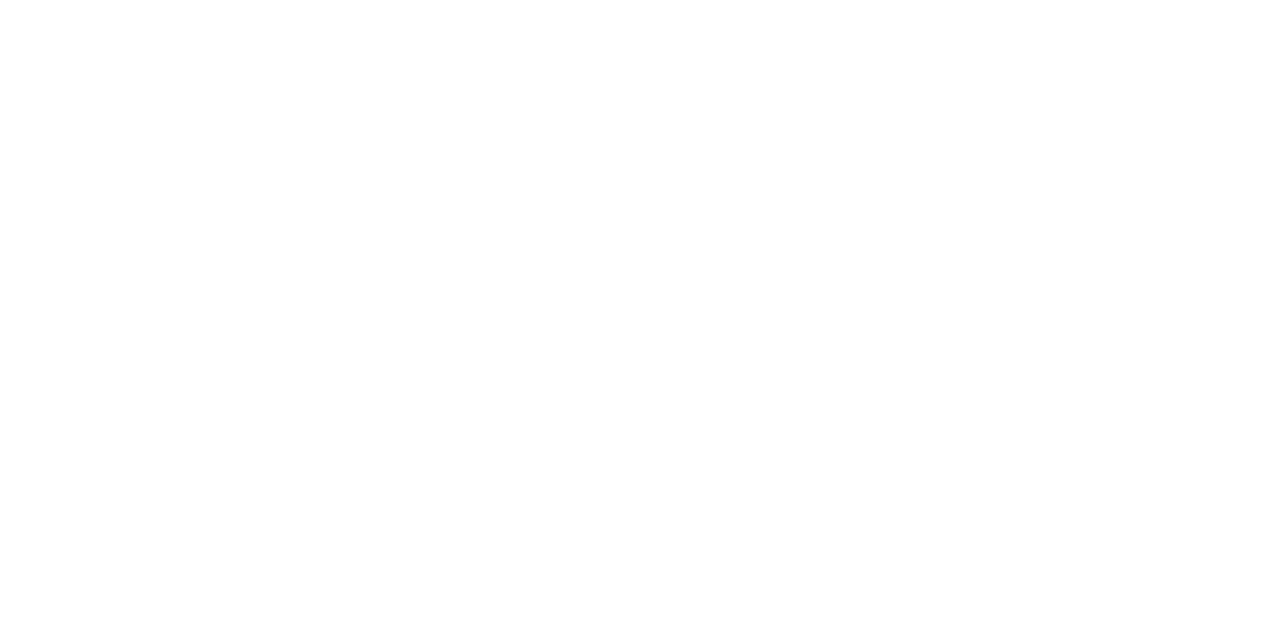
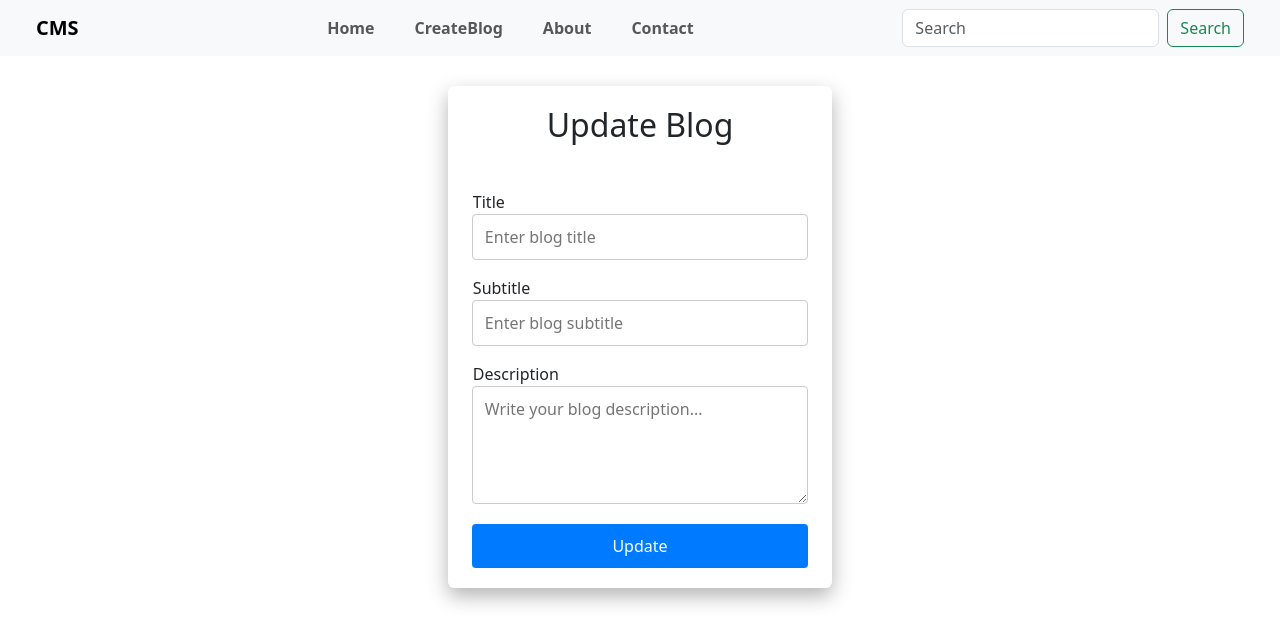
Before and after one commit to Shah-Arjun/cmsFrontend, a React (Vite) app: page /update/1 in a window 1280 px wide. Before the commit this address had no page. Shown: the top 644 px of the page. Built offline with nearby package versions, Linux system fonts and the light colour scheme; no server answers.

Commit message:
blog update logic

```diff
--- a/src/App.jsx
+++ b/src/App.jsx
@@ -5,6 +5,7 @@ import About from './pages/About/About'
 import Contact from './pages/Contact/Contact'
 import CreateBlog from './pages/CreateBlog/CreateBlog'
 import SingleBlog from './pages/SingleBlog/SingleBlog'
+import UpdateBlog from './pages/UpdateBlog/UpdateBlog'
 
 const App = () => {
   return (
@@ -13,6 +14,7 @@ const App = () => {
         <Route path='/' element={<Home />} />
         <Route path='/singleBlog/:id' element={<SingleBlog />} />
         <Route path='/createBlog' element={<CreateBlog />} />
+        <Route path='/update/:id' element={<UpdateBlog />} />
         <Route path='/about' element={<About />} />
         <Route path='/contact' element={<Contact />} />
       </Routes>
--- a/src/pages/SingleBlog/SingleBlog.css
+++ b/src/pages/SingleBlog/SingleBlog.css
@@ -1,35 +1,37 @@
-.form textarea {
-  padding: 10px 12px;
-  border: 1px solid #ccc;
-  border-radius: 4px;
-  color: #292626;
-  outline: none;
-  resize: vertical;
-  transition: border 0.3s ease, box-shadow 0.3s ease;
-}
-
-.form textarea:focus {
-  border-color: #007bff;
-  box-shadow: 0 0 4px rgba(0, 123, 255, 0.4);
-}
-
-/* Submit button */
-.btn-submit {
-  margin-top: 20px;
-  padding: 10px 15px;
-  background-color: #007bff;
-  color: #fff;
+/* Delete & Update Buttons */
+.btn-delete,
+.btn-update {
+  padding: 10px 18px;
   font-weight: 500;
   border: none;
-  border-radius: 4px;
+  border-radius: 6px;
   cursor: pointer;
   transition: background 0.3s ease, transform 0.2s ease;
 }
 
-.btn-submit:hover {
-  background-color: #0056b3;
-  transform: scale(1.03);
+/* Delete button (red) */
+.btn-delete {
+  background-color: #dc3545;
+  color: #fff;
 }
-button {
-    margin-top: 12px;
+.btn-delete:hover {
+  background-color: #bb2d3b;
+  transform: scale(1.05);
 }
+
+/* Update button (blue) */
+.btn-update {
+  background-color: #0d6efd;
+  color: #fff;
+  text-decoration: none;
+}
+.btn-update:hover {
+  background-color: #0b5ed7;
+  transform: scale(1.05);
+}
+
+/* Action Buttons Container */
+.action-buttons {
+  display: flex;
+  justify-content: flex-end;
+}
--- a/src/pages/SingleBlog/SingleBlog.jsx
+++ b/src/pages/SingleBlog/SingleBlog.jsx
@@ -1,6 +1,6 @@
 import axios from 'axios'
 import React, { useEffect, useState } from 'react'
-import { useNavigate, useParams } from 'react-router-dom'
+import { useNavigate, useParams, Link } from 'react-router-dom'
 import './SingleBlog.css'
 
 const SingleBlog = () => {
@@ -13,15 +13,17 @@ const SingleBlog = () => {
 
     //function to delete blog by id
     const handleDelete = async () => {
+        try {
             const res = await axios.delete("http://localhost:2000/blogs/" + id)
 
             if(res.status === 200) {
                 navigate('/')
             }
-        else {
+        } catch (err) {
             alert("Something went wrong")
         }
     }
+
 
 
     //function to fetch the single blog by id
@@ -45,76 +47,30 @@ const SingleBlog = () => {
     console.log("single blog ---", blog)
 
   return (
-//     <>
-//      {/*  Blog Container */}
-//   <div className="container py-5">
-//     <div className="blog-card shadow-lg rounded-4 p-4 mx-auto">
-//        {/* Blog Title  */}
-//       <h1 className="blog-title mb-3">The Future of Content Management Systems</h1>
-//       <p className="text-muted">By <strong>Admin</strong> • Sep 27, 2025</p>
-
-//        {/* Blog Image  */}
-//       <div className="blog-image my-4">
-//         <img src="https://picsum.photos/1000/400" className="img-fluid rounded-3 shadow-sm" alt="Blog Banner" />
-//       </div>
-
-//        {/* Blog Content  */}
-//       <div className="blog-content">
-//         <p>
-//           Content Management Systems (CMS) have revolutionized how individuals and businesses
-//           create, manage, and share digital content. With the rise of cloud-based solutions
-//           and AI-powered tools, the future of CMS looks more exciting than ever.
-//         </p>
-//         <p>
-//           A modern CMS not only provides a platform for publishing articles but also enables
-//           collaboration, analytics, SEO optimization, and responsive designs out of the box.
-//         </p>
-//         <blockquote className="p-3 bg-light border-start border-3 border-primary rounded mt-4 mb-4">
-//           "Good content isn’t about good storytelling. It’s about telling a true story well."
-//         </blockquote>
-//         <p>
-//           As technology evolves, CMS platforms are expected to integrate advanced personalization,
-//           automation, and even AI-generated content to help creators save time and maximize impact.
-//         </p>
-//       </div>
-
-//        {/* Tags  */}
-//       <div className="blog-tags mt-4">
-//         <span className="badge bg-primary me-2">#CMS</span>
-//         <span className="badge bg-success me-2">#WebDevelopment</span>
-//         <span className="badge bg-warning text-dark">#FutureTech</span>
-//       </div>
-
-//        {/* Author Box */}
-//       <div className="author-box d-flex align-items-center mt-5 p-3 shadow-sm rounded-3">
-//         <img src="https://i.pravatar.cc/80" className="rounded-circle me-3" alt="Author" />
-//         <div>
-//           <h6 className="mb-1">Arjun Sah</h6>
-//           <p className="text-muted small mb-0">Full-stack Developer | Tech Enthusiast | Blogger</p>
-//         </div>
-//       </div>
-//     </div>
-//   </div>
-//     </>
-
-
-
 <>
     {/*  Blog Container */}
     <div className="container py-5">
     <div className="blog-card shadow-lg rounded-4 p-4 mx-auto">
         {/* Blog Title  */}
         <h1 className="blog-title mb-3">{blog.title}</h1>
-        <p className="text-muted">By <strong>Admin</strong>{` • ${blog.updatedAt}`}</p>
+        <p className="text-muted">
+        By <strong>Admin</strong>{` • ${new Date(blog.createdAt).toLocaleDateString()}`}
+        </p>
 
         {/* Blog Image  */}
         <div className="blog-image my-4">
-            <img src="https://picsum.photos/1000/400" className="img-fluid rounded-3 shadow-sm" alt="Blog Banner" />
+        <img
+            src="https://picsum.photos/1000/400"
+            className="img-fluid rounded-3 shadow-sm"
+            alt="Blog Banner"
+        />
         </div>
 
         {/* Blog Content  */}
-        <div className="blog-content"><h4>{blog.subTitle}</h4></div>
-        <div className="blog-content">{blog.description}</div>
+        <div className="blog-content">
+        <h4>{blog.subTitle}</h4>
+        <p>{blog.description}</p>
+        </div>
 
         {/* Tags  */}
         <div className="blog-tags mt-4">
@@ -125,14 +81,25 @@ const SingleBlog = () => {
 
         {/* Author Box */}
         <div className="author-box d-flex align-items-center mt-5 p-3 shadow-sm rounded-3">
-            <img src="https://i.pravatar.cc/80" className="rounded-circle me-3" alt="Author" />
+        <img
+            src="https://i.pravatar.cc/80"
+            className="rounded-circle me-3"
+            alt="Author"
+        />
         <div>
             <h6 className="mb-1">John Doe</h6>
-            <p className="text-muted small mb-0">Full-stack Developer | Tech Enthusiast | Blogger</p>
+            <p className="text-muted small mb-0">
+            Full-stack Developer | Tech Enthusiast | Blogger
+            </p>
         </div>
         </div>
     </div>
-        <button onClick={handleDelete} className='btn btn-primary justi' >Delete</button>
+
+    {/* Action Buttons */}
+    <div className="action-buttons d-flex gap-3 mt-4">
+        <button onClick={handleDelete} className="btn-delete">Delete</button>
+        <Link to={`/update/${blog._id}`} className="btn-update">Update</Link>
+    </div>
     </div>
     </>
   )
--- /dev/null
+++ b/src/pages/UpdateBlog/UpdateBlog.css
@@ -0,0 +1,101 @@
+.form-container {
+    display: flex;
+    flex-direction: column;
+    align-items: center;
+    justify-content: center;
+    width: 30%;                 /* desktop default */
+    padding: 20px 15px;
+    margin: 30px auto;
+    border: none;
+    border-radius: 6px;
+    background: #fff;
+    box-shadow: 0 8px 20px rgba(0, 0, 0, 0.3);
+    transition: transform 0.3s ease, box-shadow 0.3s ease;
+}
+
+.form-container h2 {
+    font-weight: 500;
+    margin-bottom: 10px;
+}
+
+/* Form */
+.form {
+    display: flex;
+    flex-direction: column;
+    width: 95%;
+    margin-top: 20px;
+}
+
+.form label {
+    margin-top: 16px;
+    padding: 0 1px;
+    font-weight: 500;
+}
+
+.form textarea {
+  padding: 10px 12px;
+  border: 1px solid #ccc;
+  border-radius: 4px;
+  color: #292626;
+  outline: none;
+  resize: vertical;
+  transition: border 0.3s ease, box-shadow 0.3s ease;
+}
+
+.form textarea:focus {
+  border-color: #007bff;
+  box-shadow: 0 0 4px rgba(0, 123, 255, 0.4);
+}
+
+/* Submit button */
+.btn-submit {
+  margin-top: 20px;
+  padding: 10px 15px;
+  background-color: #007bff;
+  color: #fff;
+  font-weight: 500;
+  border: none;
+  border-radius: 4px;
+  cursor: pointer;
+  transition: background 0.3s ease, transform 0.2s ease;
+}
+
+.btn-submit:hover {
+  background-color: #0056b3;
+  transform: scale(1.03);
+}
+
+
+.form input {
+    padding: 10px 12px;
+    border: 1px solid #ccc;
+    border-radius: 4px;
+    color: #292626;
+    outline: none;
+    transition: border 0.3s ease, box-shadow 0.3s ease;
+}
+
+.form input:focus {
+    border-color: #007bff;
+    box-shadow: 0 0 4px rgba(0, 123, 255, 0.4);
+}
+
+/* ✅ Responsive design */
+@media (max-width: 992px) {   /* tablets */
+  .form-container {
+    width: 60%;
+  }
+}
+
+@media (max-width: 768px) {   /* mobile landscape */
+  .form-container {
+    width: 80%;
+  }
+}
+
+@media (max-width: 480px) {   /* small phones */
+  .form-container {
+    width: 95%;
+    padding: 15px 10px;
+  }
+}
--- /dev/null
+++ b/src/pages/UpdateBlog/UpdateBlog.jsx
@@ -0,0 +1,84 @@
+import React, { useEffect, useState } from 'react'
+import { useNavigate, useParams } from 'react-router-dom'
+import Navbar from '../../components/Navbar/Navbar'
+import axios from 'axios'
+
+const UpdateBlog = () => {
+    const navigate = useNavigate()
+
+    const {id} = useParams()
+    const [blog, setBlog] = useState({})
+
+
+    //fetch the blog to populate in input fields
+    const fetchSingleBlog = async() => {
+        const res = await axios.get("http://localhost:2000/blogs/" + id)
+
+        if(res.status === 200) {
+            setBlog(res.data.data)
+        }
+        else {
+            console.log("Something went wrong")
+        }
+    }
+
+
+    //handle input change
+    const handleChange = (e) => {
+        setBlog({...blog, [e.target.name]: e.target.value})
+    }
+
+
+    //keys not to sen to backend ---- to be excluded
+    // const keyToExclude = ['chratedAt', 'updatedAt']
+    // keyToExclude.forEach((key) => {
+    //     delete blog[key]
+    // })
+
+
+    //handle form submit after updating
+    const handleUpdate = async (e) => {
+        e.preventDefault()
+
+        const res = await axios.patch("http://localhost:2000/blogs/" + id, blog)
+        if(res.status === 200){
+            navigate("/singleBlog/" + id)
+        }
+    }
+
+
+
+    //mount on first visit to this page
+    useEffect(() => {
+        fetchSingleBlog()
+    }, [])
+
+
+  return (
+ <>
+  <Navbar />
+  <div className="form-container">
+    <h2>Update Blog</h2>
+    <form className="form" onSubmit={handleUpdate}>
+      {/* Title */}
+      <label htmlFor="title">Title</label>
+      <input type="text" id="title" name="title" value={blog.title} placeholder="Enter blog title" onChange={handleChange} />
+
+      {/* Subtitle */}
+      <label htmlFor="subtitle">Subtitle</label>
+      <input type="text" id="subtitle" name="subTitle"value={blog.subTitle}  placeholder="Enter blog subtitle" onChange={handleChange} />
+
+      {/* Description */}
+      <label htmlFor="description">Description</label>
+      <textarea id="description" name="description" rows="4" value={blog.description} placeholder="Write your blog description..." onChange={handleChange} />
+
+      {/* Submit Button */}
+      <button type="submit" className="btn-submit">Update</button>
+    </form>
+  </div>
+</>
+
+  )
+}
+
+export default UpdateBlog
```
Lines whose indentation alone changed are shown as unchanged.
